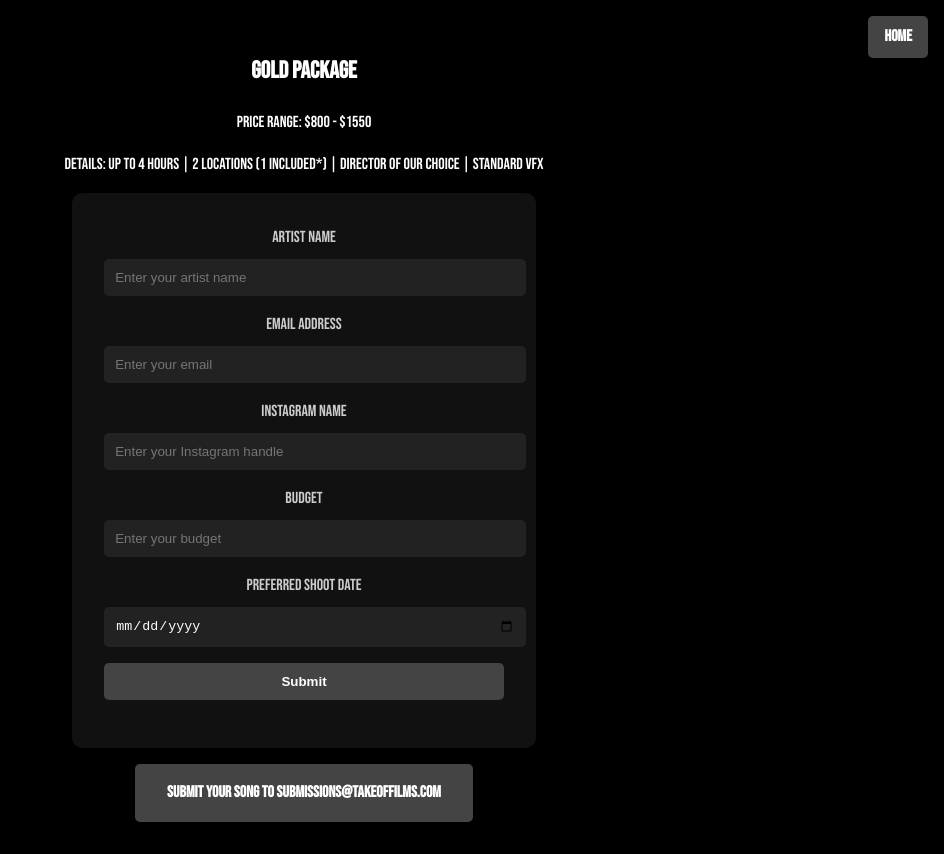
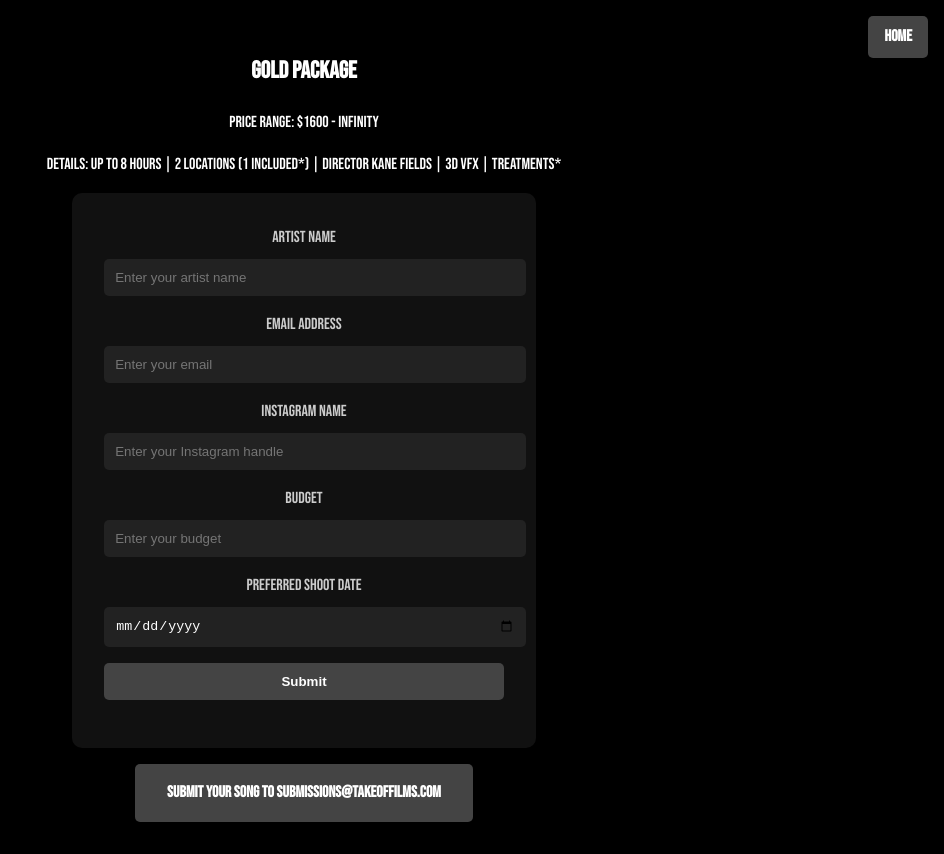
Before and after one commit to kane55555/222222, a plain HTML site: page classic_package.html in a window 1280 px wide. Shown: the whole page, without its empty margins (336-1280 px from the left). Drawn offline with Linux system fonts and the light colour scheme.

Commit message:
Update classic_package.html

```diff
--- a/classic_package.html
+++ b/classic_package.html
@@ -97,8 +97,8 @@
 <body>
   <a href="index.html" class="home-button">Home</a>
   <h2>Gold Package</h2>
-  <p>Price Range: $800 - $1550</p>
-  <p>Details: Up to 4 hours | 2 locations (1 included*) | Director of our choice | Standard VFX</p>
+  <p>Price Range: $1600 - Infinity </p>
+  <p>Details: Up to 8 hours | 2 locations (1 included*) | Director Kane Fields | 3D VFX | Treatments*</p>
 
   <form id="redPackageForm">
     <label for="artist-name">Artist Name</label>
```
